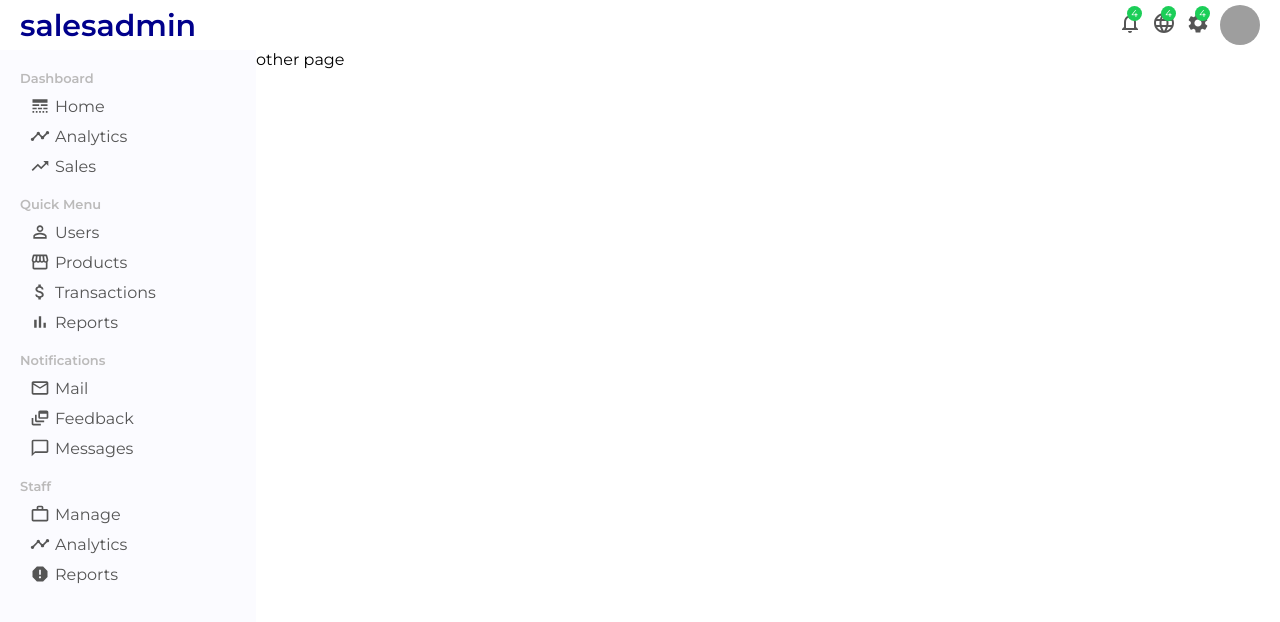
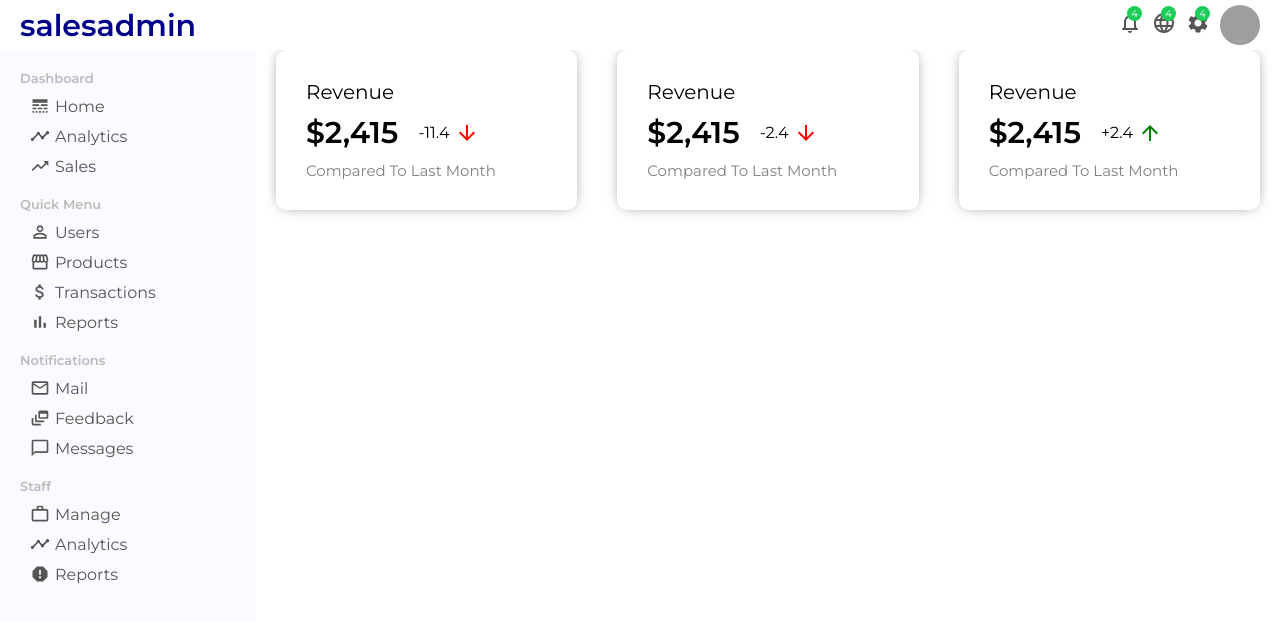
Before and after one commit to Pujari-Raj/react-admin-dashboard, a React (Create React App) app: page / in a window 1280 px wide. Shown: the top 622 px of the page. Built offline with nearby package versions, Linux system fonts and the light colour scheme; grey boxes are pictures that could not be loaded.

Commit message:
added home page

```diff
--- a/src/App.css
+++ b/src/App.css
@@ -1,8 +1,3 @@
 .container{
     display: flex;
 }
-
-.other{
-    flex: 4;
-    /* background-color: rgb(160, 94, 94); */
-}
--- a/src/App.js
+++ b/src/App.js
@@ -1,6 +1,7 @@
 import Navbar from "./components/Navbar/navbar";
 import Sidebar from "./components/Sidebar/sidebar";
 import './App.css';
+import Home from "./Pages/Home/Home";
 
 function App() {
   return (
@@ -8,7 +9,7 @@
       <Navbar/>
       <div className="container">
         <Sidebar/>
-        <div className="other">other page</div>
+        <Home/>
       </div>
     </div>
   );
--- /dev/null
+++ b/src/Pages/Home/Home.css
@@ -0,0 +1,3 @@
+.home{
+    flex: 4;
+}
--- /dev/null
+++ b/src/Pages/Home/Home.jsx
@@ -0,0 +1,15 @@
+import React from 'react';
+import './Home.css';
+// import  FeaturedInfo  from "./components/FeaturedInfo/FeaturedInfo";
+import FeaturedInfo from "../../components/FeaturedInfo/FeaturedInfo";
+
+
+const Home = () => {
+  return (
+    <div className='home'>
+      <FeaturedInfo/>
+    </div>
+  )
+}
+
+export default Home
--- /dev/null
+++ b/src/components/FeaturedInfo/FeaturedInfo.css
@@ -0,0 +1,51 @@
+.featured {
+  width: 100%;
+  display: flex;
+  justify-content: space-between;
+}
+
+.featuredItem {
+  flex: 1;
+  margin: 0px 20px;
+  padding: 30px;
+  border-radius: 10px;
+  cursor: pointer;
+  -webkit-box-shadow: 0px 0px 15px -10px rgba(0, 0, 0, 0.75);
+  box-shadow: 0px 0px 15px -6px rgba(0, 0, 0, 0.75);
+}
+
+.featuredTitle {
+  font-size: 20px;
+}
+
+.featuredMoneyContainer {
+  margin: 10px 0px;
+  display: flex;
+  align-items: center;
+}
+
+.featuredMoney {
+  font-size: 30px;
+  font-weight: 600;
+}
+
+.featuredMoneyRate {
+  display: flex;
+  align-items: center;
+  margin-left: 20px;
+}
+
+.featuredIcon {
+  font-size: 14px;
+  margin-left: 5px;
+  color: green;
+}
+
+.featuredIcon.negative {
+  color: red;
+}
+
+.featuredSub {
+  font-size: 15px;
+  color: gray;
+}
--- /dev/null
+++ b/src/components/FeaturedInfo/FeaturedInfo.jsx
@@ -0,0 +1,36 @@
+import React from 'react';
+import './FeaturedInfo.css';
+import {ArrowDownward, ArrowUpward} from '@material-ui/icons'
+
+const FeaturedInfo = () => {
+  return (
+    <div className="featured">
+        <div className="featuredItem">
+            <span className="featuredTitle">Revenue</span>
+            <div className="featuredMoneyContainer">
+                <span className="featuredMoney">$2,415</span>
+                <span className="featuredMoneyRate">-11.4 <ArrowDownward className="featuredIcon negative"/></span>
+            </div>
+            <span className="featuredSub">Compared To Last Month</span>
+        </div>
+        <div className="featuredItem">
+            <span className="featuredTitle">Revenue</span>
+            <div className="featuredMoneyContainer">
+                <span className="featuredMoney">$2,415</span>
+                <span className="featuredMoneyRate">-2.4 <ArrowDownward className="featuredIcon negative"/></span>
+            </div>
+            <span className="featuredSub">Compared To Last Month</span>
+        </div>
+        <div className="featuredItem">
+            <span className="featuredTitle">Revenue</span>
+            <div className="featuredMoneyContainer">
+                <span className="featuredMoney">$2,415</span>
+                <span className="featuredMoneyRate">+2.4 <ArrowUpward className="featuredIcon"/></span>
+            </div>
+            <span className="featuredSub">Compared To Last Month</span>
+        </div>
+    </div>
+  )
+}
+
+export default FeaturedInfo
```
